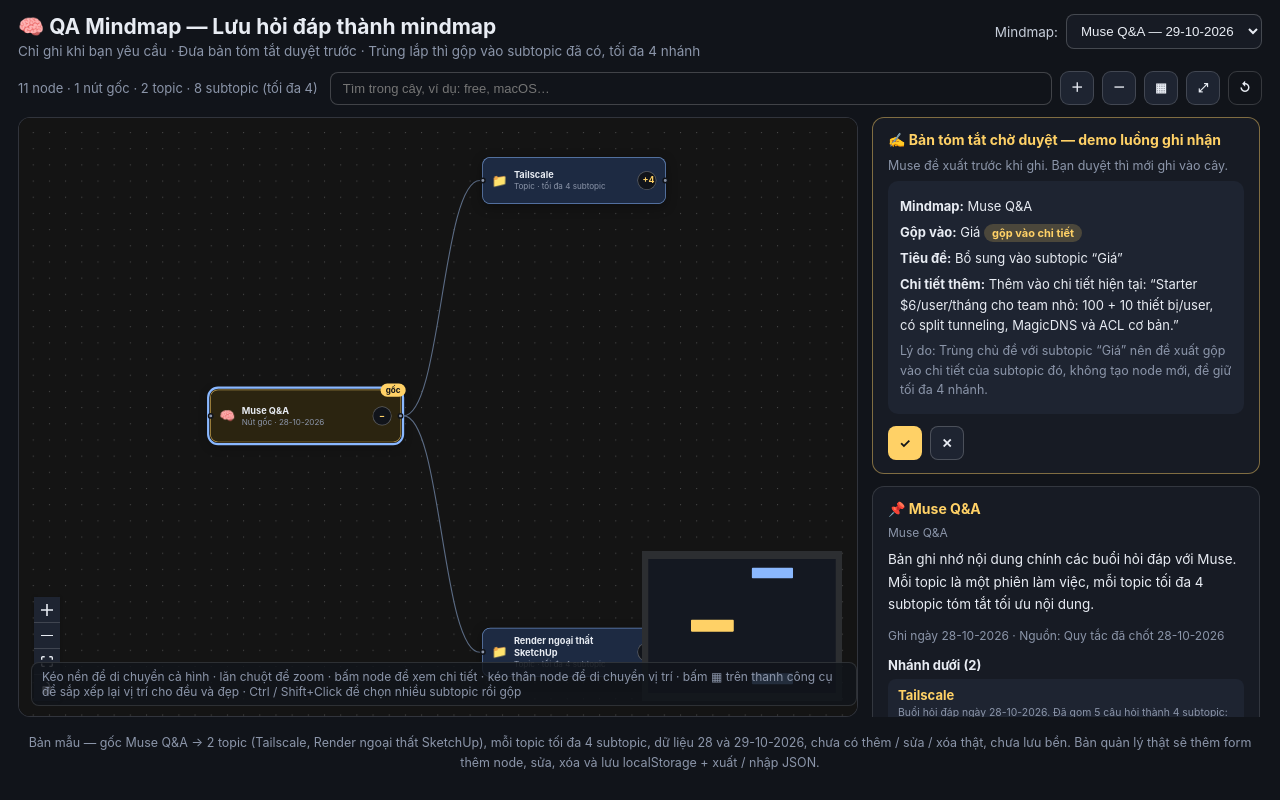
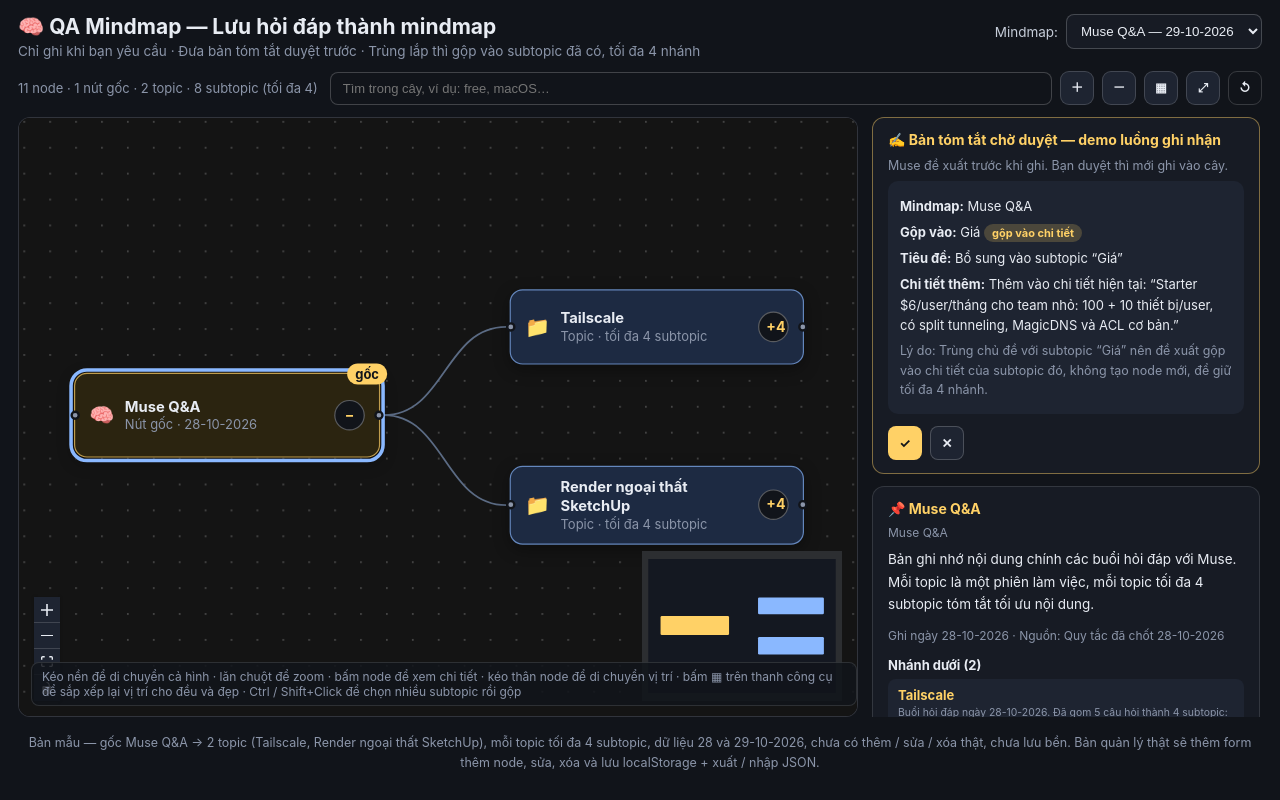
Before and after one commit to nguyenhuuhanhlam/ideas-n-solutions, a React (Vite) app in the folder qa-mindmap/: page / in a window 1280 px wide. Built offline with nearby package versions, Linux system fonts and the light colour scheme.

Commit message:
QA Mindmap: layout chỉ tính cây đang thấy, khởi đầu xích lại gần nhau

```diff
--- a/qa-mindmap/src/App.jsx
+++ b/qa-mindmap/src/App.jsx
@@ -44,9 +44,6 @@
 // (applyNodeChanges — chỉ cập nhật node đang kéo, giữ nguyên object các node còn lại).
 // items chỉ giữ dữ liệu (tiêu đề/chi tiết/sections), nên kéo không làm mới lại
 // byId, tìm kiếm, panel phải hay edge — đó là lý do team-assistant kéo mượt.
-function initialFlowNodes() {
-  return NODES.map((n) => ({ id: n.id, type: n.kind, position: n.position, data: {} }))
-}
 function edgeStyleFor(kind) {
   return { stroke: kind === 'subtopic' ? '#ffd166' : '#5b6b84', strokeWidth: kind === 'subtopic' ? 2 : 1.5 }
 }
@@ -66,8 +63,61 @@
     .map((n) => n.id))
 }
 
+// Sắp xếp VỊ TRÍ cho đều và đẹp — và chỉ tính CÂY ĐANG THẤY.
+// Đây là chỗ sửa lỗi "lúc khởi đầu các nút cận root bị xếp cách xa quá":
+// bản cũ tính layout từ toàn bộ cây, kể cả subtopic đang ẩn, nên 2 topic
+// phải đứng cách nhau 640px để chừa chỗ cho 8 subtopic ẩn phía sau.
+// Bản này: node đang đóng được tính như 1 lá (không giữ chỗ cho con ẩn),
+// nên lúc khởi đầu chỉ thấy gốc + 2 topic xích lại gần nhau (cách nhau
+// 150px, gốc nằm giữa); mở 1 topic thì cây tự giãn ra vừa đủ chỗ cho
+// subtopic của nó, thu lại thì cây tự co lại. Node cha luôn nằm chính
+// giữa các con đang thấy của nó (tính theo tâm node, cao gốc 72 /
+// topic 64 / subtopic 56), cột x giữ nguyên: gốc 10, topic 380, subtopic 750.
+// Chỉ trả về vị trí của node đang thấy; node ẩn giữ nguyên vị trí cũ
+// (không nhìn thấy, lần mở sau layout sẽ tính lại cho nó).
+function layoutPositions(list, collapsedSet) {
+  const HEIGHT = { root: 72, topic: 64, subtopic: 56 }
+  const LEAF_PITCH = 150
+  const GROUP_GAP = 40
+  const kidsOf = (id) => list.filter((n) => n.parentId === id)
+  const pos = {}
+  let cursor = 0
+  const walk = (node, depth) => {
+    const kids = collapsedSet.has(node.id) ? [] : kidsOf(node.id)
+    const x = 10 + depth * 370
+    if (!kids.length) {
+      pos[node.id] = { x, y: cursor }
+      cursor += LEAF_PITCH
+      const center = pos[node.id].y + (HEIGHT[node.kind] || 56) / 2
+      return { first: center, last: center, leafCount: 1 }
+    }
+    let first = null
+    let last = null
+    let leafCount = 0
+    kids.forEach((kid, i) => {
+      const range = walk(kid, depth + 1)
+      if (first === null) first = range.first
+      last = range.last
+      leafCount += range.leafCount
+      if (node.kind === 'root' && range.leafCount > 1 && i < kids.length - 1) cursor += GROUP_GAP
+    })
+    const center = (first + last) / 2
+    pos[node.id] = { x, y: center - (HEIGHT[node.kind] || 56) / 2 }
+    return { first, last, leafCount }
+  }
+  list.filter((n) => !n.parentId).forEach((root) => walk(root, 0))
+  return pos
+}
+
+// Vị trí lúc khởi đầu: chỉ tính cây đang thấy với topic đóng mặc định
+// => gốc (10, 71), topic Tailscale (380, 0), topic Render (380, 150).
+const START_POS = layoutPositions(NODES, defaultCollapsed())
+function initialFlowNodes() {
+  return NODES.map((n) => ({ id: n.id, type: n.kind, position: START_POS[n.id] || n.position, data: {} }))
+}
+
 export default function App() {
-  const [items, setItems] = useState(NODES)
+  const [items, setItems] = useState(() => NODES.map((n) => (START_POS[n.id] ? { ...n, position: START_POS[n.id] } : n)))
   const [collapsed, setCollapsed] = useState(defaultCollapsed)
   const [selectedId, setSelectedId] = useState('root')
   const [multiSelected, setMultiSelected] = useState(new Set())
@@ -81,14 +131,26 @@
   const byId = useMemo(() => Object.fromEntries(items.map((n) => [n.id, n])), [items])
   const childrenOf = useCallback((id) => items.filter((n) => n.parentId === id), [items])
 
+  // Áp vị trí layout vào cả items lẫn flowNodes (effect items->flowNodes
+  // giữ nguyên vị trí flow cũ nên phải cập nhật cả 2, như kéo thả).
+  // fit=true thì vừa khung hình sau 50ms, như mẫu team-assistant-sim.
+  const applyPositions = useCallback((pos, fit = false) => {
+    setItems((prev) => prev.map((n) => (pos[n.id] ? { ...n, position: pos[n.id] } : n)))
+    setFlowNodes((prev) => prev.map((n) => (pos[n.id] ? { ...n, position: pos[n.id] } : n)))
+    if (fit) setTimeout(() => rfRef.current?.fitView({ padding: 0.15 }), 50)
+  }, [])
+
+  // Mở/thu 1 nhánh: đổi tập đóng rồi sắp lại cây đang thấy ngay trong
+  // cùng lần bấm, để nhánh vừa mở có đủ chỗ và nhánh vừa thu không để
+  // lại khoảng trống. Vị trí kéo tay (nếu có) sẽ được sắp lại cho đều
+  // trong lần mở/thu này — đó là đánh đổi của layout tự động.
   const toggle = useCallback((id) => {
-    setCollapsed((prev) => {
-      const next = new Set(prev)
-      if (next.has(id)) next.delete(id)
-      else next.add(id)
-      return next
-    })
-  }, [])
+    const next = new Set(collapsed)
+    if (next.has(id)) next.delete(id)
+    else next.add(id)
+    setCollapsed(next)
+    applyPositions(layoutPositions(items, next))
+  }, [collapsed, items, applyPositions])
 
   const hidden = useMemo(() => {
     const s = new Set()
@@ -162,59 +224,26 @@
     : []
 
   // Chọn node từ panel phải / tìm kiếm: mở luôn các nhánh cha trên đường tới node,
-  // các nhánh khác vẫn giữ trạng thái đóng mặc định.
+  // các nhánh khác vẫn giữ trạng thái đóng mặc định. Chỉ sắp lại khi tập đóng
+  // thật sự đổi (tức có nhánh vừa mở ra) — bấm tên 1 node đang thấy thì cây
+  // giữ nguyên vị trí, không sắp lại vô cớ.
   const selectAndReveal = useCallback((id) => {
     setSelectedId(id)
     const p = pathOf(id, byId)
     if (!p.length) return
-    setCollapsed((prev) => {
-      const next = new Set(prev)
-      p.forEach((n) => next.delete(n.id))
-      return next
-    })
-  }, [byId])
+    const next = new Set(collapsed)
+    p.forEach((n) => next.delete(n.id))
+    if (next.size === collapsed.size && [...next].every((x) => collapsed.has(x))) return
+    setCollapsed(next)
+    applyPositions(layoutPositions(items, next))
+  }, [byId, collapsed, items, applyPositions])
 
-  // Sắp xếp VỊ TRÍ cho đều và đẹp (không phải đổi thứ tự câu hỏi):
-  // cây gọn theo chiều dọc — lá (node không có con) cách đều nhau 150px,
-  // giữa 2 nhóm topic cách thêm 40px, node cha nằm chính giữa các con
-  // của nó (tính theo tâm node, cao gốc 72 / topic 64 / subtopic 56),
-  // cột x giữ nguyên: gốc 10, topic 380, subtopic 760.
-  // Tính lại từ cây đang có nên vẫn đúng sau khi kéo lệch, sau khi gộp
-  // (lá ít đi thì các lá còn lại tự dồn đều lại), hay sau khi thêm node.
+  // Nút ▦: sắp lại cây ĐANG THẤY (topic đóng thì không tính con ẩn),
+  // xong tự vừa khung hình. Tính lại từ cây đang có nên vẫn đúng sau
+  // khi kéo lệch, sau khi gộp (lá ít đi thì các lá còn lại tự dồn đều lại).
   const applyLayout = useCallback(() => {
-    const HEIGHT = { root: 72, topic: 64, subtopic: 56 }
-    const LEAF_PITCH = 150
-    const GROUP_GAP = 40
-    const kidsOf = (id) => items.filter((n) => n.parentId === id)
-    const pos = {}
-    let cursor = 0
-    const walk = (node, depth) => {
-      const kids = kidsOf(node.id)
-      const x = 10 + depth * 370
-      if (!kids.length) {
-        pos[node.id] = { x, y: cursor }
-        cursor += LEAF_PITCH
-        const center = cursor - LEAF_PITCH + (HEIGHT[node.kind] || 56) / 2
-        return { first: center, last: center }
-      }
-      let first = null
-      let last = null
-      kids.forEach((kid, i) => {
-        const range = walk(kid, depth + 1)
-        if (first === null) first = range.first
-        last = range.last
-        if (node.kind === 'root' && i < kids.length - 1) cursor += GROUP_GAP
-      })
-      const center = (first + last) / 2
-      pos[node.id] = { x, y: center - (HEIGHT[node.kind] || 56) / 2 }
-      return { first, last }
-    }
-    items.filter((n) => !n.parentId).forEach((root) => walk(root, 0))
-    setItems((prev) => prev.map((n) => (pos[n.id] ? { ...n, position: pos[n.id] } : n)))
-    setFlowNodes((prev) => prev.map((n) => (pos[n.id] ? { ...n, position: pos[n.id] } : n)))
-    // Đợi vị trí mới vào flow rồi mới vừa khung hình (mẫu team-assistant-sim).
-    setTimeout(() => rfRef.current?.fitView({ padding: 0.15 }), 50)
-  }, [items])
+    applyPositions(layoutPositions(items, collapsed), true)
+  }, [items, collapsed, applyPositions])
 
   const searchResults = useMemo(() => {
     const q = query.trim().toLowerCase()
@@ -264,7 +293,10 @@
       source: `${first.source} · gộp từ ${selectedSubtopics.length} subtopic`,
     }
     const restIds = new Set(rest.map((n) => n.id))
-    setItems((prev) => prev.map((n) => (n.id === first.id ? merged : n)).filter((n) => !restIds.has(n.id)))
+    const newItems = items.map((n) => (n.id === first.id ? merged : n)).filter((n) => !restIds.has(n.id))
+    const pos = layoutPositions(newItems, collapsed)
+    setItems(newItems.map((n) => (pos[n.id] ? { ...n, position: pos[n.id] } : n)))
+    setFlowNodes((prev) => prev.filter((n) => !restIds.has(n.id)).map((n) => (pos[n.id] ? { ...n, position: pos[n.id] } : n)))
     setMultiSelected(new Set())
     setSelectedId(first.id)
   }
@@ -292,7 +324,7 @@
 
   const dismissDraft = () => setDraftState('dismissed')
   const resetDraft = () => {
-    setItems(NODES)
+    setItems(NODES.map((n) => (START_POS[n.id] ? { ...n, position: START_POS[n.id] } : n)))
     setFlowNodes(initialFlowNodes())
     setFlowEdges(initialFlowEdges())
     setDraftState('pending')
@@ -300,8 +332,16 @@
     setMultiSelected(new Set())
     setCollapsed(defaultCollapsed())
   }
-  const expandAll = () => setCollapsed(new Set())
-  const collapseAll = () => setCollapsed(new Set(items.filter((n) => childrenOf(n.id).length > 0).map((n) => n.id)))
+  const expandAll = () => {
+    const next = new Set()
+    setCollapsed(next)
+    applyPositions(layoutPositions(items, next), true)
+  }
+  const collapseAll = () => {
+    const next = new Set(items.filter((n) => childrenOf(n.id).length > 0).map((n) => n.id))
+    setCollapsed(next)
+    applyPositions(layoutPositions(items, next), true)
+  }
 
   return (
     <div className="qm-app">
@@ -462,7 +502,7 @@
               <li>Kéo nền để di chuyển cả hình, bấm node để xem chi tiết — đúng kiểu team-assistant-sim, không còn chế độ khoanh chọn trên nền.</li>
               <li>Kéo thân node để di chuyển vị trí, vị trí mới được giữ trong phiên này.</li>
               <li>Mặc định các topic đóng, subtopic ẩn: mở app chỉ thấy nút gốc + các topic, bấm +N trên topic để mở nhánh. Nút ＋ / － trên thanh công cụ vẫn mở / thu toàn bộ, tìm kiếm hoặc bấm tên nhánh trong panel phải chỉ mở đúng nhánh cần tới.</li>
-              <li>Sắp xếp vị trí (không phải đổi thứ tự câu hỏi): vị trí mặc định đã cân đối sẵn — gốc nằm giữa 2 topic, subtopic cách đều nhau; kéo lệch rồi thì bấm ▦ trên thanh công cụ để tính lại toàn bộ cây cho đều và đẹp, xong tự vừa khung hình.</li>
+              <li>Sắp xếp vị trí (không phải đổi thứ tự câu hỏi): layout chỉ tính cây đang thấy — topic đóng thì không giữ chỗ cho con ẩn, nên lúc mở app gốc + 2 topic xích lại gần nhau, gốc nằm giữa; mở 1 topic thì cây tự giãn ra vừa đủ chỗ cho subtopic của nó, thu lại thì tự co lại. Kéo lệch rồi thì bấm ▦ trên thanh công cụ để tính lại cây đang thấy cho đều và đẹp, xong tự vừa khung hình. Mở/thu nhánh sẽ sắp lại cây, vị trí kéo tay lúc đó được sắp lại cho đều.</li>
               <li>Các nút thao tác đều dạng icon, nhãn đầy đủ nằm trong title + aria-label (rê chuột vào nút để xem).</li>
             </ul>
           </section>
--- a/qa-mindmap/src/data.js
+++ b/qa-mindmap/src/data.js
@@ -1,4 +1,8 @@
 // Dữ liệu mẫu — cây Tailscale, buổi hỏi đáp 28-10-2026.
+// Lưu ý vị trí: position ở đây chỉ là vị trí dự phòng / thứ tự cây.
+// App tính lại vị trí hiển thị theo cây đang thấy (layoutPositions trong
+// App.jsx: topic đóng thì không tính con ẩn), nên lúc mở app gốc + 2 topic
+// xích lại gần nhau, không dùng nguyên vị trí cây đầy đủ ở dưới này.
 // Cấu trúc đã chốt với user (22:52, 28-10-2026 — thay cấu trúc cũ “mỗi câu hỏi 1 node”):
 // - Bản ghi nhớ nội dung chính của phiên làm việc, hạn chế sinh quá nhiều node.
 // - Nút gốc (ví dụ “Muse Q&A”, có thể 1 hoặc nhiều nút gốc cho các dạng chủ đề khác nhau)
@@ -45,7 +49,7 @@
     detail: 'Tailscale tạo mạng riêng ảo (tailnet) nối các máy ở xa như cùng một mạng LAN. Mỗi máy được cấp IP riêng dạng 100.x, chỉ máy cùng tài khoản mới thấy nhau. Không cần public IP, không cần mở cổng router, không cần DDNS. Lưu lượng mã hóa WireGuard, truy cập được dịch vụ nội bộ từ xa như MCP server, MySQL, NAS, camera. Công ty ở Toronto, thành lập 2019 bởi cựu kỹ sư Google. Đầu 2026 hơn 5 triệu user, hơn 20.000 doanh nghiệp, khách gồm Hugging Face, Mozilla, Mercari, Instacart. Đạt SOC 2 Type 2, lưu lượng đi trực tiếp giữa các máy, mã hóa đầu cuối.',
     source: 'Trả lời trong buổi hỏi đáp + nguồn công khai, kiểm chứng 28-10-2026',
     date: '28-10-2026',
-    position: { x: 760, y: 0 },
+    position: { x: 750, y: 0 },
   },
   {
     id: 'sub-price',
@@ -55,7 +59,7 @@
     detail: 'Có bản free. Bản Personal $0 cho cá nhân: 3 user, 100 thiết bị, gần đủ tính năng chính. Personal Plus $5/tháng: 6 user, 100 thiết bị, chia sẻ với gia đình.',
     source: 'tailscale.com/pricing, kiểm chứng 28-10-2026',
     date: '28-10-2026',
-    position: { x: 760, y: 150 },
+    position: { x: 750, y: 150 },
   },
   {
     id: 'sub-macos',
@@ -65,7 +69,7 @@
     detail: 'Có bản macOS, 2 cách cài: từ Mac App Store, hoặc bản Standalone tải từ tailscale.com/download (ít bị giới hạn sandbox hơn, hợp cho tính năng nâng cao). Giao diện mới cần macOS 13 Ventura trở lên, máy còn macOS 12 Monterey thì vẫn dùng giao diện cũ. Đăng nhập cùng tài khoản là vào chung mạng với máy Windows hiện tại.',
     source: 'Trả lời trong buổi hỏi đáp',
     date: '28-10-2026',
-    position: { x: 760, y: 300 },
+    position: { x: 750, y: 300 },
   },
   {
     id: 'sub-folder',
@@ -75,7 +79,7 @@
     detail: 'Muse truy xuất được folder qua Tailscale, nhưng Tailscale chỉ lo phần đường mạng, không tự mở folder. Cần thêm 1 dịch vụ trên máy Windows chia sẻ đúng folder đó qua mạng, ví dụ thêm tool đọc file vào MCP server đang chạy ở cổng 8001, chạy 1 web server nhỏ trỏ vào folder, hoặc Windows File Sharing / SFTP. Máy ảo của Muse chỉ kết nối TCP ra ngoài qua Tailscale, không mount ổ đĩa trực tiếp được.',
     source: 'Trả lời trong buổi hỏi đáp',
     date: '28-10-2026',
-    position: { x: 760, y: 450 },
+    position: { x: 750, y: 450 },
   },
   {
     id: 'topic-sketchup-render',
@@ -95,7 +99,7 @@
     detail: 'Giữ nguyên hình khối, tỉ lệ và góc máy là câu khóa quan trọng nhất, vì AI dễ tự thêm tầng, đổi cửa sổ, đổi mặt đứng. Xuất ảnh dạng Shaded hoặc Shaded with Textures, tắt Profiles, ẩn guides và section plane, dùng Two-Point Perspective, FOV khoảng 35–60° cho đỡ méo hình.',
     source: 'Buổi hỏi đáp 29-10-2026 · Cad2Real, SketchUp guide',
     date: '29-10-2026',
-    position: { x: 760, y: 640 },
+    position: { x: 750, y: 640 },
   },
   {
     id: 'sub-sketchup-day-golden',
@@ -105,7 +109,7 @@
     detail: 'Mẫu khung chung: giữ đúng geometry, proportions và camera, mặt đứng trắng + lam gỗ ấm, kính full chiều cao, mái phẳng, sân vườn, nắng nhẹ, ảnh kiến trúc chi tiết cao. Ban ngày nắng đẹp thêm đá tự nhiên, cửa kính mở ra terrace, cây cọ, lối đá. Golden hour thêm ánh sáng ấm, bóng dài, kính sáng đèn từ trong, phản chiếu hồ bơi, tông điện ảnh.',
     source: 'Buổi hỏi đáp 29-10-2026',
     date: '29-10-2026',
-    position: { x: 760, y: 790 },
+    position: { x: 750, y: 790 },
   },
   {
     id: 'sub-sketchup-night-style',
@@ -115,7 +119,7 @@
     detail: 'Blue hour: khung thép đen + kính, đèn trong nhà ấm tương phản trời xanh đậm, đèn lối đi, phản chiếu mặt nước. Tối giản: bê tông thô + thép đen, cửa trượt kính lớn, sân rải sỏi, cây tạo hình, sáng dịu trời âm u. Nhà phố trời mưa nhẹ: gạch tối, khung cửa thép rộng, vỉa hè ướt tạo phản chiếu trên gạch và kính.',
     source: 'Buổi hỏi đáp 29-10-2026',
     date: '29-10-2026',
-    position: { x: 760, y: 940 },
+    position: { x: 750, y: 940 },
   },
   {
     id: 'sub-sketchup-ai-note',
@@ -125,7 +129,7 @@
     detail: 'Prompt SketchUp AI Render nên dưới 500 ký tự, viết như nói chuyện bình thường, nêu rõ vật liệu, ánh sáng, cảnh quan, phong cách, tránh các ký tự $, ..., +, =. Negative prompt nếu tool có hỗ trợ: distorted geometry, extra floors, changed windows, warped perspective, cartoon, low detail, blurry, extra buildings.',
     source: 'Buổi hỏi đáp 29-10-2026 · SketchUp Help, Best Practices for Custom Prompts',
     date: '29-10-2026',
-    position: { x: 760, y: 1090 },
+    position: { x: 750, y: 1090 },
   },
 ]
 
```
Also changed, not shown: 1 other file (tests, documents, lock files or other folders).
